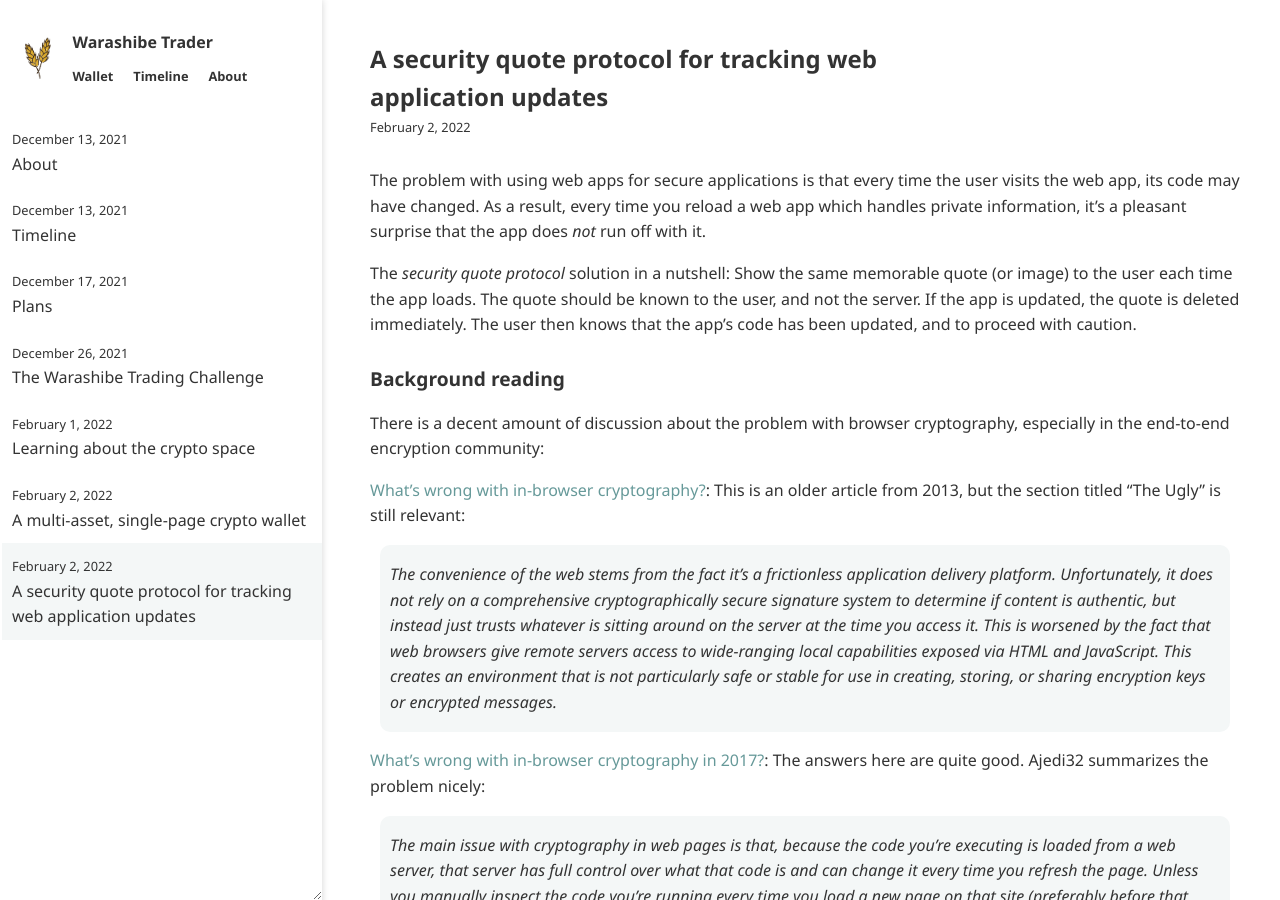
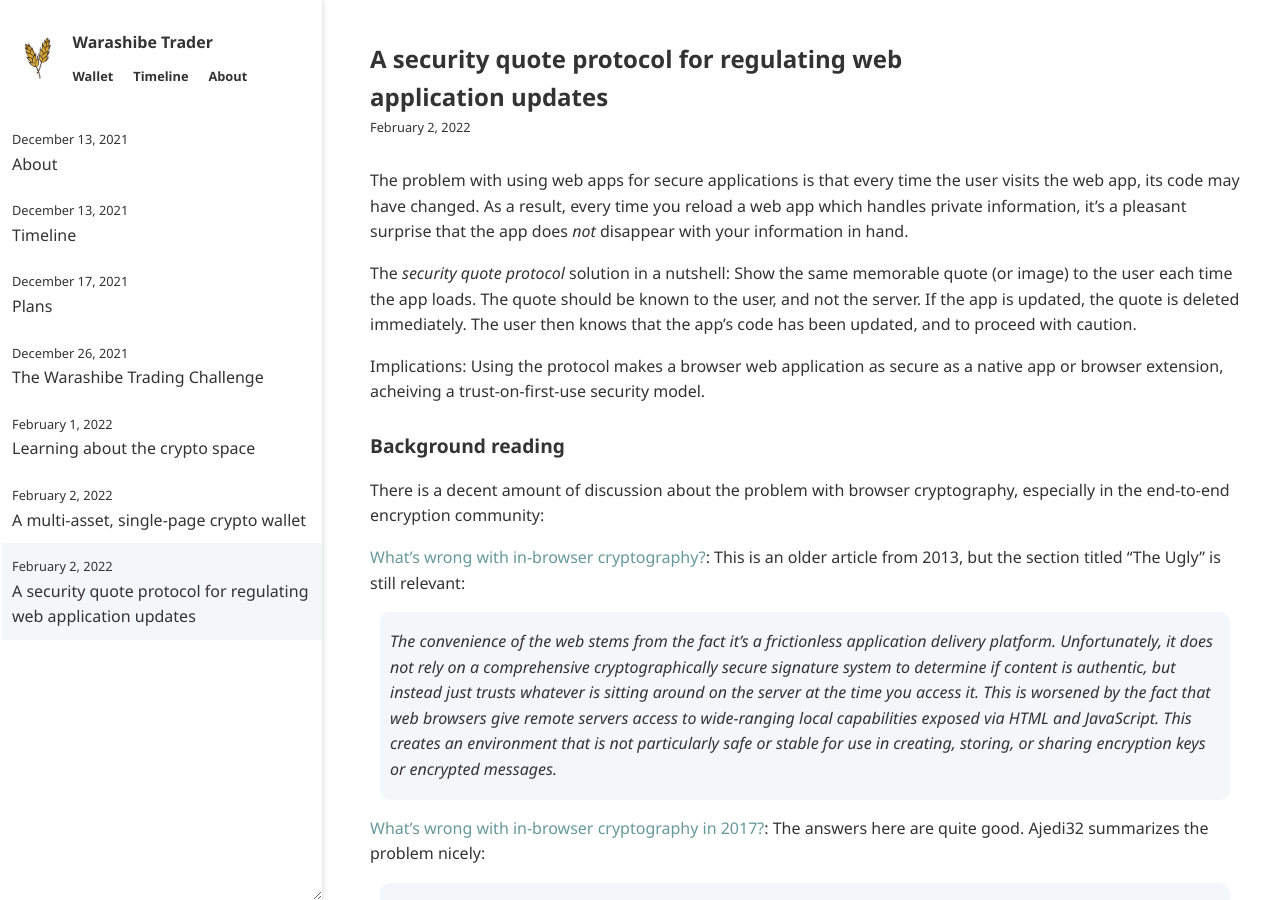
Before and after one commit to warashibetrader/warashibetrader.github.io, a Jekyll site: the page built from _posts/2022-02-02-security-quote-protocol.md, in a window 1280 px wide and 900 px high. Built offline with Jekyll 4.4.1, drawn with Linux system fonts in a browser that asks for light colours.

Commit message:
Update 2022-02-02-security-quote-protocol.md

```diff
--- a/_posts/2022-02-02-security-quote-protocol.md
+++ b/_posts/2022-02-02-security-quote-protocol.md
@@ -1,12 +1,12 @@
 ---
-title: "A security quote protocol for tracking web application updates"
+title: "A security quote protocol for regulating web application updates"
 ---
 
-The problem with using web apps for secure applications is that every time the user visits the web app, its code may have changed. As a result, every time you reload a web app which handles private information, it's a pleasant surprise that the app does _not_ run off with it.
+The problem with using web apps for secure applications is that every time the user visits the web app, its code may have changed. As a result, every time you reload a web app which handles private information, it's a pleasant surprise that the app does _not_ disappear with your information in hand.
 
 The _security quote protocol_ solution in a nutshell: Show the same memorable quote (or image) to the user each time the app loads. The quote should be known to the user, and not the server. If the app is updated, the quote is deleted immediately. The user then knows that the app's code has been updated, and to proceed with caution.
 
-
+Implications: Using the protocol makes a browser web application as secure as a native app or browser extension, acheiving a trust-on-first-use security model.
 
 
 ### Background reading
```
